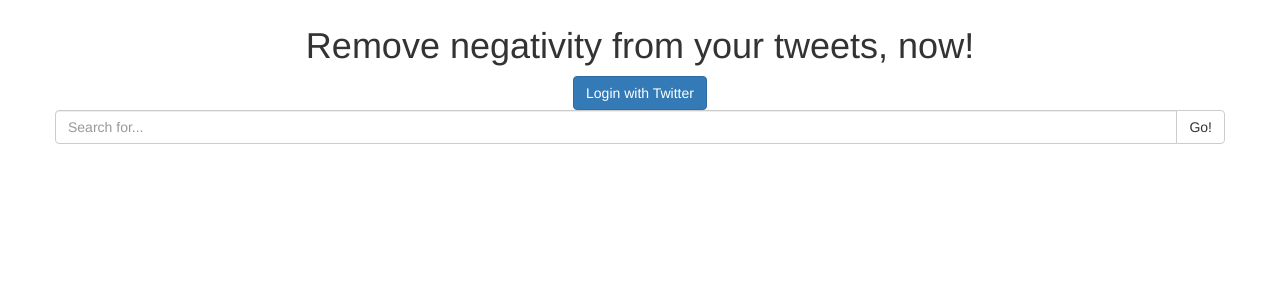
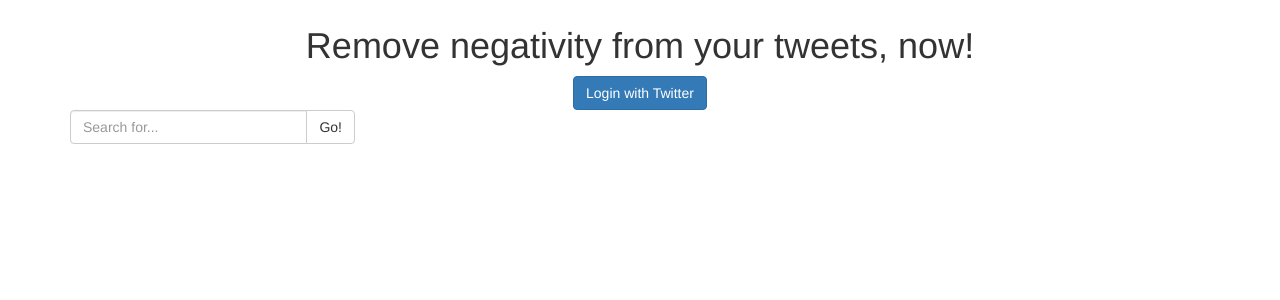
Before and after one commit to interwho/safespace, a PHP site: template src/Invreon/SafeSpace/Templates/Public/Home.html.twig in a window 1280 px wide. Shown: the part 425-725 px from the top of the page. Run offline with PHP 8.4, Linux system fonts and the light colour scheme; the template is opened without the code that fills it, so the values that code supplies are empty; some libraries are stand-ins or nearby versions.

Commit message:
Fixed search bar

```diff
--- a/src/Invreon/SafeSpace/Templates/Public/Home.html.twig
+++ b/src/Invreon/SafeSpace/Templates/Public/Home.html.twig
@@ -15,14 +15,12 @@
                 Login with Twitter
             </a>
 
-            <div class="row">
-                <div>
-                    <div class="input-group">
-                        <input type="text" class="form-control" placeholder="Search for...">
-                <span class="input-group-btn">
-                    <button class="btn btn-default" type="button">Go!</button>
-                </span>
-                    </div>
+            <div>
+                <div class="input-group" style="width: 25%;">
+                    <input type="text" class="form-control" placeholder="Search for...">
+                    <span class="input-group-btn">
+                        <button class="btn btn-default" type="button">Go!</button>
+                    </span>
                 </div>
             </div>
 
```
